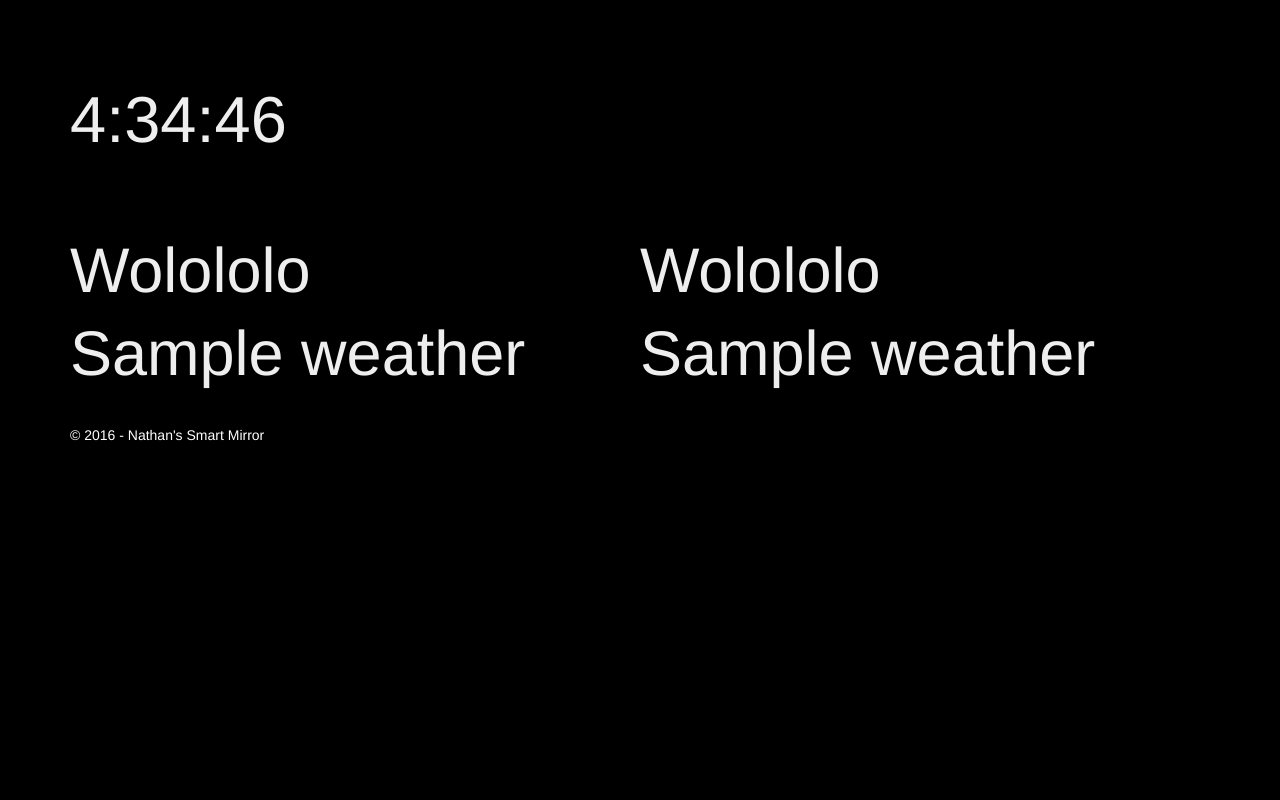
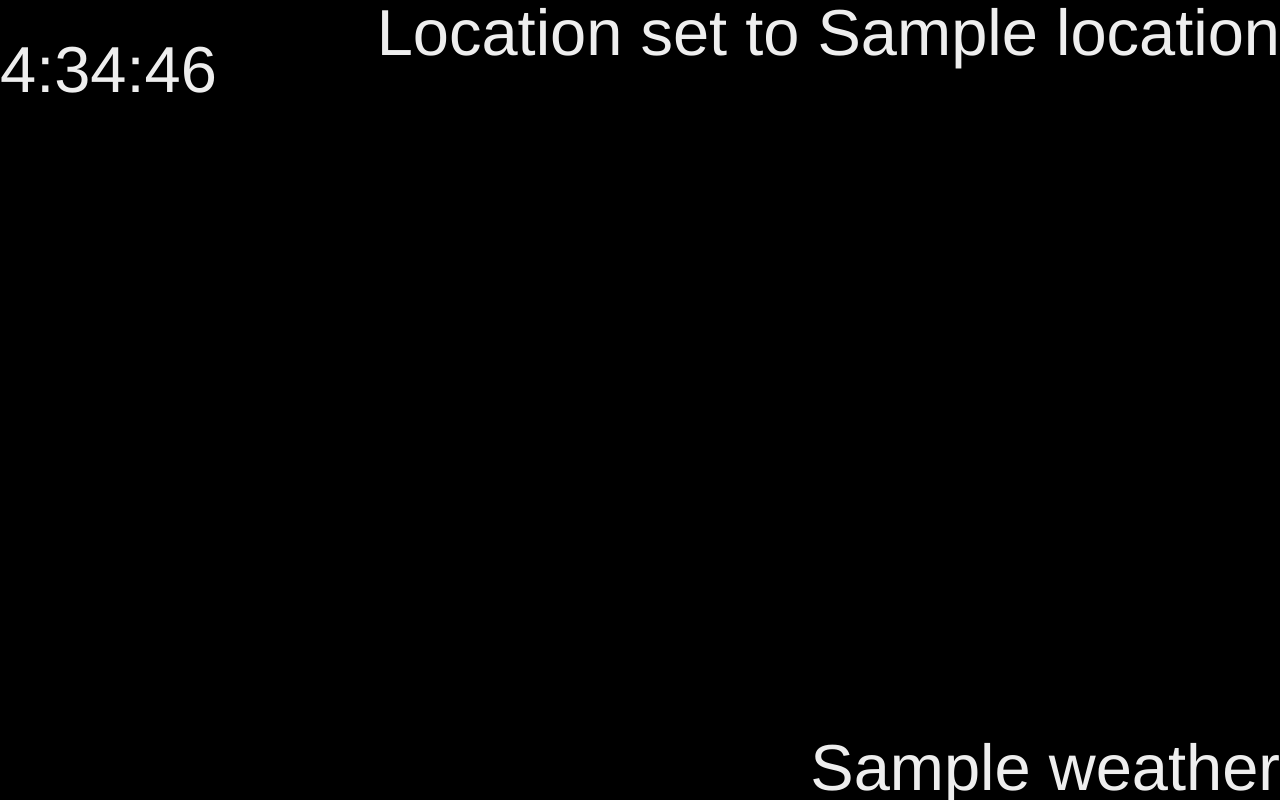
Before and after one commit to chinnnathan/SmartMirror, a Flask app: template SMRT/SMRT/SMRT/templates/index.html in a window 1280 px wide. Run offline with Flask 2, Linux system fonts and the light colour scheme; the template is opened without the code that fills it: most values are stand-ins (such as "Sample title", 1, 10 or a date in 2020); parts of the project's set-up code (start-up, migrations or seed data) failed here and were passed over; some libraries are stand-ins or nearby versions.

Commit message:
Running webserver with info set to corners, Updated time and weather reporting

```diff
--- a/SMRT/SMRT/SMRT/static/content/Custom.css
+++ b/SMRT/SMRT/SMRT/static/content/Custom.css
@@ -4,8 +4,9 @@
 
 
 .clock {
-  padding: 30px;
-  margin-bottom: 30px;
+  position: center;
+  padding: 3px;
+  margin-bottom: 3px;
   font-size: 65px;
   font-weight: 200;
   line-height: 2.1428571435;
@@ -16,6 +17,48 @@
 .clock h1 {
   line-height: 1;
   color: inherit;
+}
+
+.clock h2 {
+  line-height: 1;
+  color: inherit;
+
+  position: fixed;
+  bottom: 0;
+}
+
+.clock tl {
+  line-height: 1;
+  color: inherit;
+
+  position: fixed;
+  top: 0;
+  left: 0;
+}
+.clock tright {
+  line-height: 1;
+  color: inherit;
+
+  position: fixed;
+  top: 0;
+  right: 0;
+}
+
+.clock bl {
+  line-height: 1;
+  color: inherit;
+
+  position: fixed;
+  bottom: 0;
+  left: 0;
+}
+.clock bright {
+  line-height: 1;
+  color: inherit;
+
+  position: fixed;
+  bottom: 0;
+  right: 0;
 }
 
 .clock p {
@@ -39,4 +82,9 @@
     font-size: 63px;
     color: #eeeeee;
   }
+
+  .clock h2 {
+    font-size: 63px;
+    color: #eeeeee;
+  }
 }
--- a/SMRT/SMRT/SMRT/templates/index.html
+++ b/SMRT/SMRT/SMRT/templates/index.html
@@ -1,6 +1,8 @@
 {% extends "layout.html" %}
 
 {% block content %}
+
+<meta http-equiv="refresh" content="3600"/>
 
 <head>
     <script>
@@ -11,8 +13,7 @@
     var s = today.getSeconds();
     m = checkTime(m);
     s = checkTime(s);
-    document.getElementById('txt').innerHTML =
-    h + ":" + m + ":" + s;
+    document.getElementById('txt').innerHTML = h + ":" + m + ":" + s;
     var t = setTimeout(startTime, 500);
 }
 function checkTime(i) {
@@ -23,16 +24,14 @@
 </head>
 
 <body onload="startTime()" style="background-color:black;">
-    <div class="clock" id="txt">
-    </div>
-    <div class="clock col-md-6">
-        <h1>Wolololo</h1>
-        <h1>{{weather}}</h1>
-    </div>
 
     <div class="clock col-md-6">
-        <h1>Wolololo</h1>
-        <h1>{{weather}}</h1>
+        <tl>
+            <div class="clock" id="txt"></div>
+        </tl>
+        <tright>Location set to {{location}}</tright>
+        <bl>{{message}}</bl>
+        <bright>{{weather}}</bright>
     </div>
 
 </body>
--- a/SMRT/SMRT/SMRT/templates/layout.html
+++ b/SMRT/SMRT/SMRT/templates/layout.html
@@ -35,10 +35,12 @@
 
     <div class="container body-content">
         {% block content %}{% endblock %}
+        <!--
         <hr />
         <footer>
             <p style="color:white">&copy; 2016 - Nathan's Smart Mirror</p>
         </footer>
+        -->
     </div>
 
     <script src="/static/scripts/jquery-1.10.2.js"></script>
--- a/SMRT/SMRT/SMRT/views.py
+++ b/SMRT/SMRT/SMRT/views.py
@@ -18,11 +18,14 @@
     """Renders the home page."""
     location = "Castle Rock, US"
     weather = get_weather(location)
+    message = "Please say \"Smart Mirror help\" for more options"
     return render_template(
         'index.html',
         title='Home Page',
         year=datetime.now().year,
+        location = location,
         weather = weather,
+        message = message,
     )
 
 @app.route('/contact')
@@ -48,6 +51,7 @@
 
 def get_weather(location):
     """Returns info about the weather"""
+    degree = u"\N{DEGREE SIGN}"
     owm = pyowm.OWM(APIKEY)
 
     obs = owm.weather_at_place(location)
@@ -55,4 +59,4 @@
     windy = w.get_wind()
     temp = w.get_temperature('celsius')
 
-    return( str(temp.get("temp")) + "C\n wind speed:" + str(windy.get("speed")) )
+    return( str(temp.get("temp")) + degree + "C wind speed: " + str(windy.get("speed")) )
```
Also changed, not shown: 1 other file.
